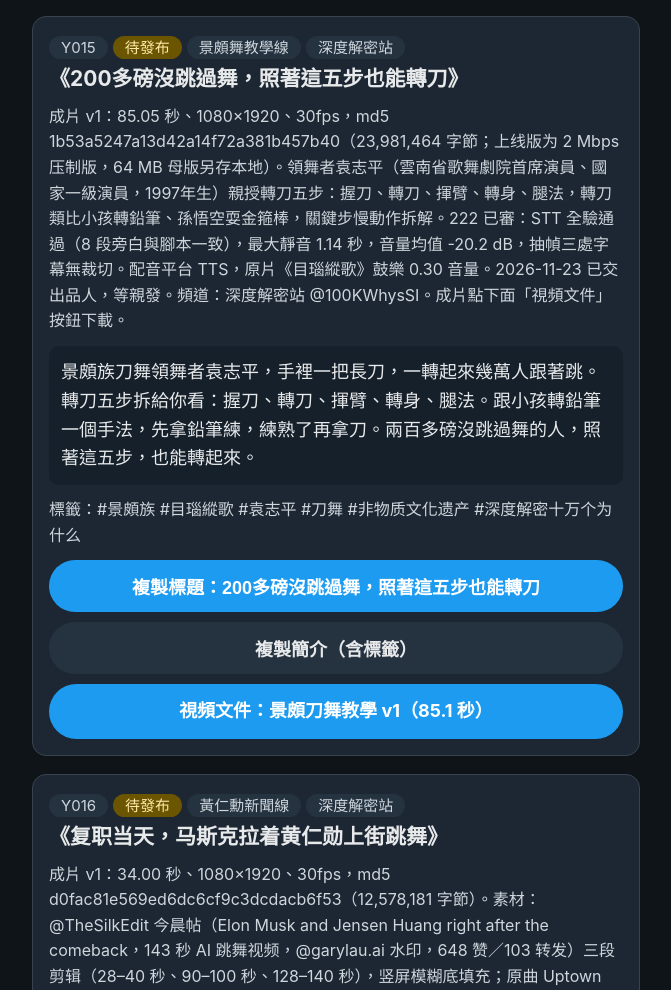
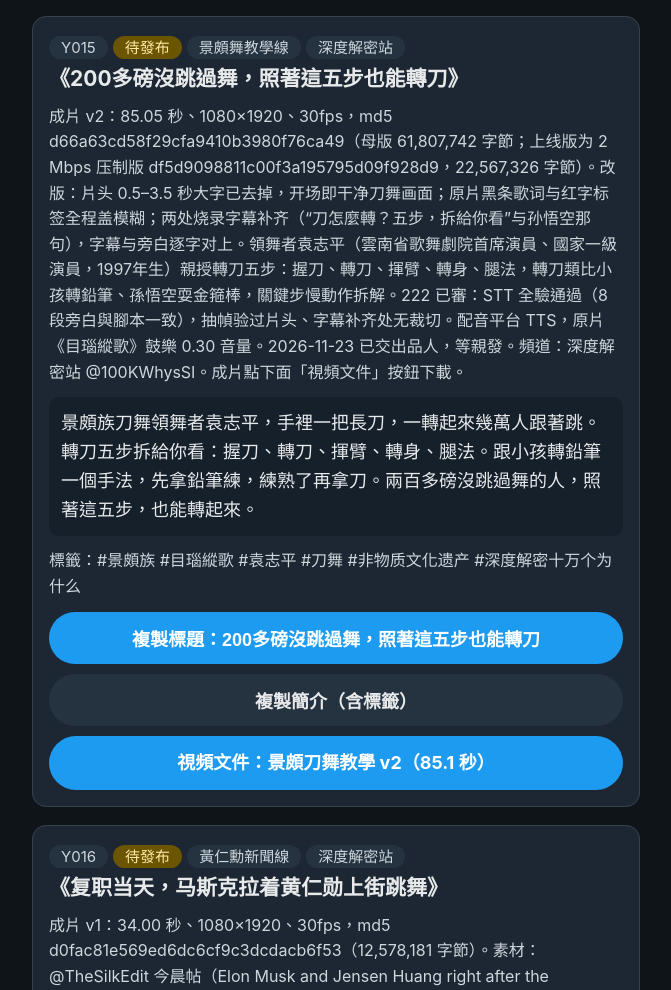
Before and after one commit to newworldsi/newworldsi.github.io, a plain HTML site: page yt-outbox/index.html in a window 1280 px wide. Shown: the part 9822-10812 px from the top of the page, without its empty margins (304-975 px from the left). Drawn offline with Linux system fonts and the light colour scheme.

Commit message:
待发箱 Y015 卡换 v2

```diff
--- a/yt-outbox/index.html
+++ b/yt-outbox/index.html
@@ -335,13 +335,13 @@
     <span class="tag">深度解密站</span>
   </div>
   <div class="ttl">《200多磅沒跳過舞，照著這五步也能轉刀》</div>
-  <p class="note">成片 v1：85.05 秒、1080×1920、30fps，md5 1b53a5247a13d42a14f72a381b457b40（23,981,464 字節；上线版为 2 Mbps 压制版，64 MB 母版另存本地）。領舞者袁志平（雲南省歌舞劇院首席演員、國家一級演員，1997年生）親授轉刀五步：握刀、轉刀、揮臂、轉身、腿法，轉刀類比小孩轉鉛筆、孫悟空耍金箍棒，關鍵步慢動作拆解。222 已審：STT 全驗通過（8 段旁白與腳本一致），最大靜音 1.14 秒，音量均值 -20.2 dB，抽幀三處字幕無裁切。配音平台 TTS，原片《目瑙縱歌》鼓樂 0.30 音量。2026-11-23 已交出品人，等親發。頻道：深度解密站 @100KWhysSI。成片點下面「視頻文件」按鈕下載。</p>
+  <p class="note">成片 v2：85.05 秒、1080×1920、30fps，md5 d66a63cd58f29cfa9410b3980f76ca49（母版 61,807,742 字節；上线版为 2 Mbps 压制版 df5d9098811c00f3a195795d09f928d9，22,567,326 字節）。改版：片头 0.5–3.5 秒大字已去掉，开场即干净刀舞画面；原片黑条歌词与红字标签全程盖模糊；两处烧录字幕补齐（“刀怎麼轉？五步，拆給你看”与孙悟空那句），字幕与旁白逐字对上。領舞者袁志平（雲南省歌舞劇院首席演員、國家一級演員，1997年生）親授轉刀五步：握刀、轉刀、揮臂、轉身、腿法，轉刀類比小孩轉鉛筆、孫悟空耍金箍棒，關鍵步慢動作拆解。222 已審：STT 全驗通過（8 段旁白與腳本一致），抽幀验过片头、字幕补齐处无裁切。配音平台 TTS，原片《目瑙縱歌》鼓樂 0.30 音量。2026-11-23 已交出品人，等親發。頻道：深度解密站 @100KWhysSI。成片點下面「視頻文件」按鈕下載。</p>
   <div class="text">景頗族刀舞領舞者袁志平，手裡一把長刀，一轉起來幾萬人跟著跳。轉刀五步拆給你看：握刀、轉刀、揮臂、轉身、腿法。跟小孩轉鉛筆一個手法，先拿鉛筆練，練熟了再拿刀。兩百多磅沒跳過舞的人，照著這五步，也能轉起來。</div>
   <p class="note">標籤：#景頗族 #目瑙縱歌 #袁志平 #刀舞 #非物质文化遗产 #深度解密十万个为什么</p>
   <div class="btns">
     <button data-copy="200多磅沒跳過舞，照著這五步也能轉刀">複製標題：200多磅沒跳過舞，照著這五步也能轉刀</button>
     <button class="ghost" data-copy="景頗族刀舞領舞者袁志平，手裡一把長刀，一轉起來幾萬人跟著跳。轉刀五步拆給你看：握刀、轉刀、揮臂、轉身、腿法。跟小孩轉鉛筆一個手法，先拿鉛筆練，練熟了再拿刀。兩百多磅沒跳過舞的人，照著這五步，也能轉起來。&#10;&#10;#景頗族 #目瑙縱歌 #袁志平 #刀舞 #非物质文化遗产 #深度解密十万个为什么">複製簡介（含標籤）</button>
-    <a class="btn" href="./y015-jingpo-knife-teaching-v1.mp4" download>視頻文件：景頗刀舞教學 v1（85.1 秒）</a>
+    <a class="btn" href="./y015-jingpo-knife-teaching-v2.mp4" download>視頻文件：景頗刀舞教學 v2（85.1 秒）</a>
   </div>
 </div>
 
```
